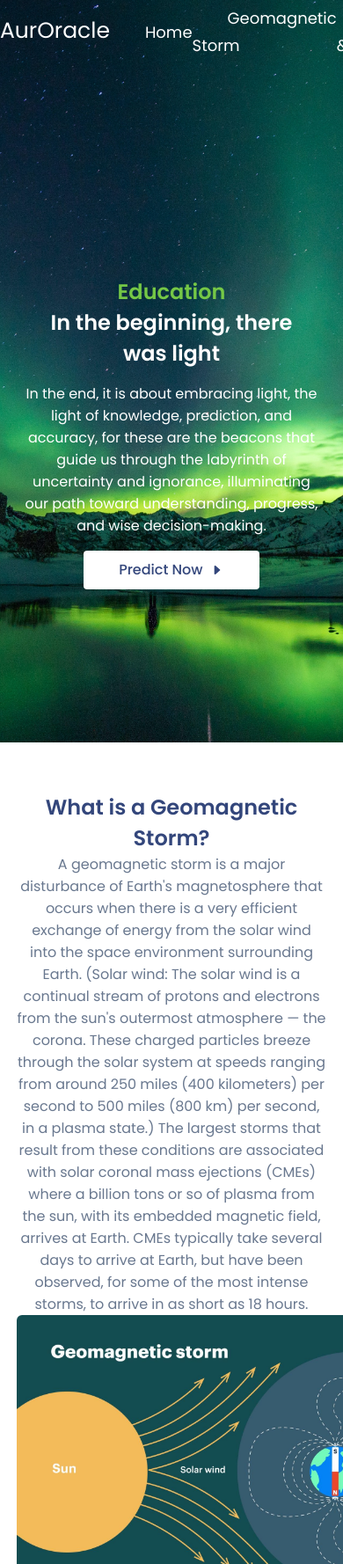
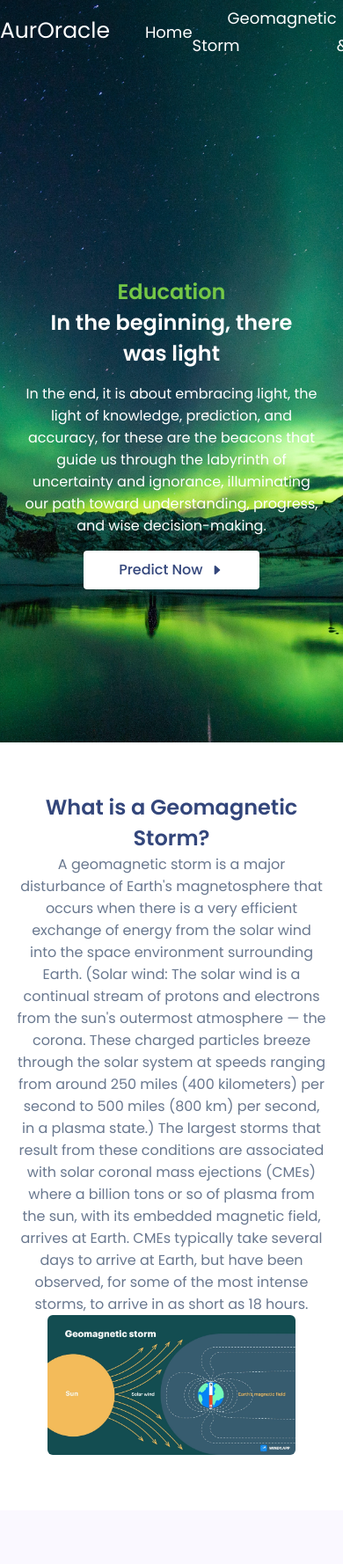
Before and after one commit to christnakh/AurOracle, a Flask app: page /education in a window 390 px wide; the page is wider, and only the part inside the window is pictured. Shown: the top 1778 px of that part at 88% size. Run offline with Flask 3, Linux system fonts and the light colour scheme; parts of the project's set-up code (start-up, migrations or seed data) failed here and were passed over; grey boxes are pictures that could not be loaded.

Commit message:
Responsive Image

```diff
--- a/app.py
+++ b/app.py
@@ -84,4 +84,4 @@ def predict_data():
 
 
 if __name__ == '__main__':
-    app.run(debug=False, host = '0.0.0.0')
+    app.run(debug=False, host='0.0.0.0')
--- a/static/education.css
+++ b/static/education.css
@@ -349,3 +349,13 @@ footer {
         font-size: 10px;
     }
 }
+
+
+
+
+
+@media (max-width: 768px) {
+  img {
+    max-width: 80%; /* Adjust the percentage as needed for the desired size */
+  }
+}
```
Also changed, not shown: static/prediction.css (+10 -0 lines), static/style.css (+10 -0 lines).
